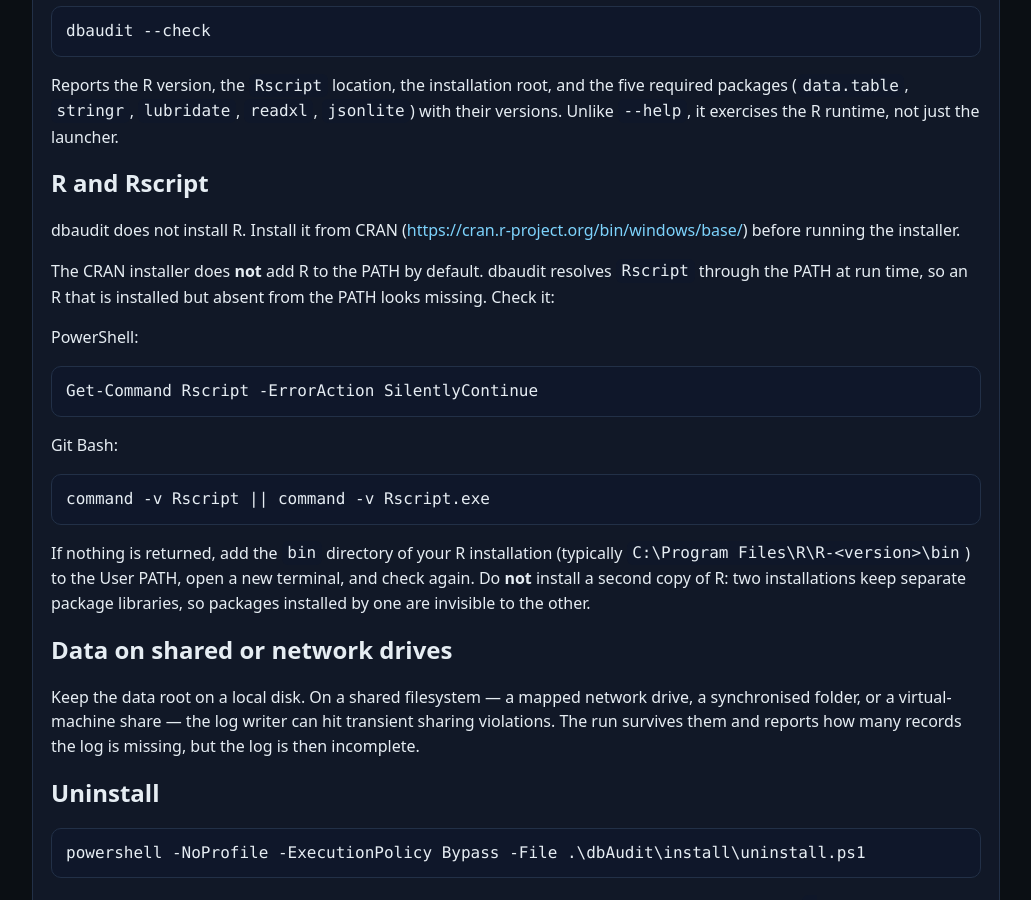
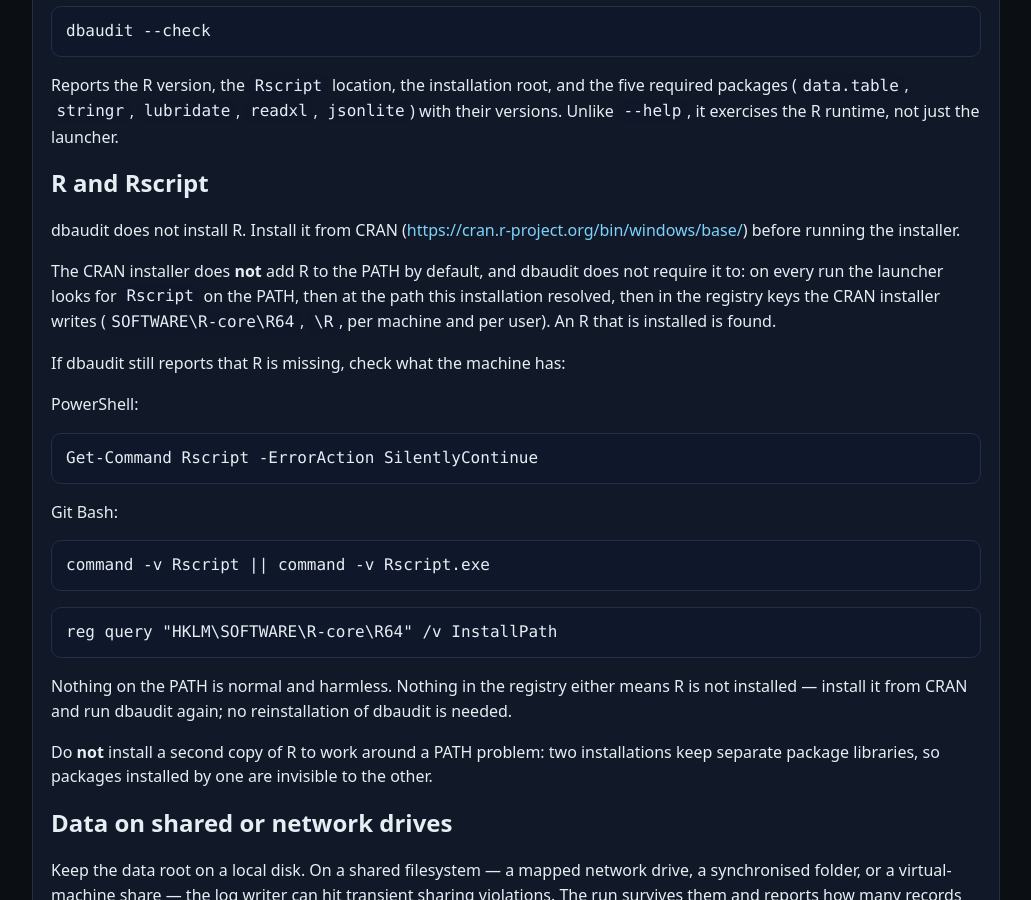
Before and after one commit to averriK/dbAudit, a Jekyll site: the page built from docs/windows.md, in a window 1280 px wide and 900 px high, scrolled down 1658 px. Shown: the whole window, without its empty margins (124-1155 px from the left). Built offline with Jekyll 4.4.1, drawn with Linux system fonts in a browser that asks for light colours.

Commit message:
Find R the way Windows records it, at install time and at every run
An R installation on Windows is a registry fact: the CRAN installer
writes SOFTWARE\R-core\{R,R64,R32} with InstallPath and Current
Version, per machine or per user, one subkey per installed version. R
does not add itself to the PATH, so resolving Rscript there alone
reports a working installation as missing — which is what users were
seeing.

The installer now reads that record first, the PATH second, and
unregistered trees last, collapsing candidates by the R_HOME each
binary reports so one installation is counted once however many paths
reach it. A machine with no R no longer aborts the install: dbaudit
does not need R to be installed, only to run, and the launcher resolves
R again on every invocation through the same three sources. The
resolved path travels in the manifest so an off-PATH R keeps working.

````diff
--- a/docs/windows.md
+++ b/docs/windows.md
@@ -101,9 +101,13 @@ dbaudit does not install R. Install it from CRAN
 (<https://cran.r-project.org/bin/windows/base/>) before running the
 installer.
 
-The CRAN installer does **not** add R to the PATH by default. dbaudit
-resolves `Rscript` through the PATH at run time, so an R that is installed
-but absent from the PATH looks missing. Check it:
+The CRAN installer does **not** add R to the PATH by default, and dbaudit
+does not require it to: on every run the launcher looks for `Rscript` on
+the PATH, then at the path this installation resolved, then in the
+registry keys the CRAN installer writes (`SOFTWARE\R-core\R64`,
+`\R`, per machine and per user). An R that is installed is found.
+
+If dbaudit still reports that R is missing, check what the machine has:
 
 PowerShell:
 
@@ -117,9 +121,15 @@ Git Bash:
 command -v Rscript || command -v Rscript.exe
 ```
 
-If nothing is returned, add the `bin` directory of your R installation
-(typically `C:\Program Files\R\R-<version>\bin`) to the User PATH, open a
-new terminal, and check again. Do **not** install a second copy of R: two
+```powershell
+reg query "HKLM\SOFTWARE\R-core\R64" /v InstallPath
+```
+
+Nothing on the PATH is normal and harmless. Nothing in the registry either
+means R is not installed — install it from CRAN and run dbaudit again; no
+reinstallation of dbaudit is needed.
+
+Do **not** install a second copy of R to work around a PATH problem: two
 installations keep separate package libraries, so packages installed by one
 are invisible to the other.
 
````
Also changed, not shown: 2 other files.
